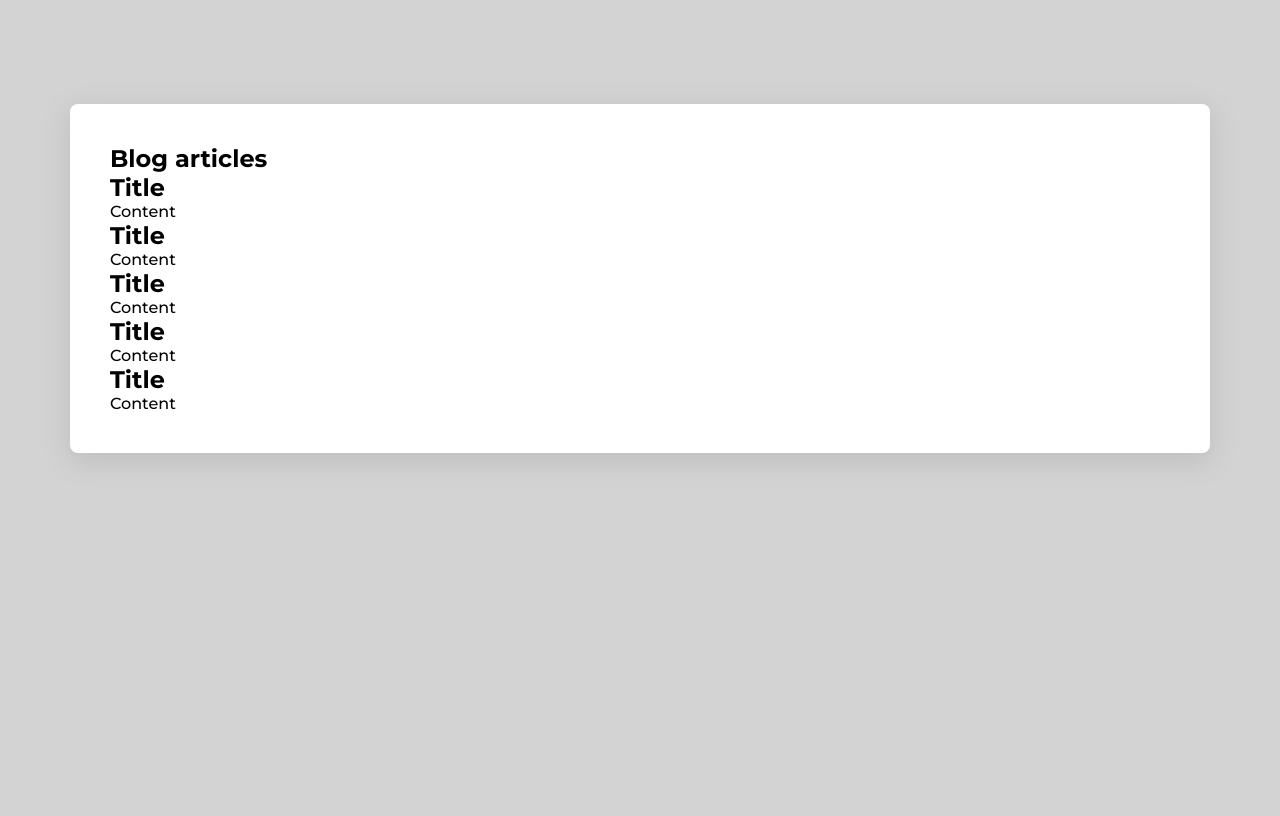
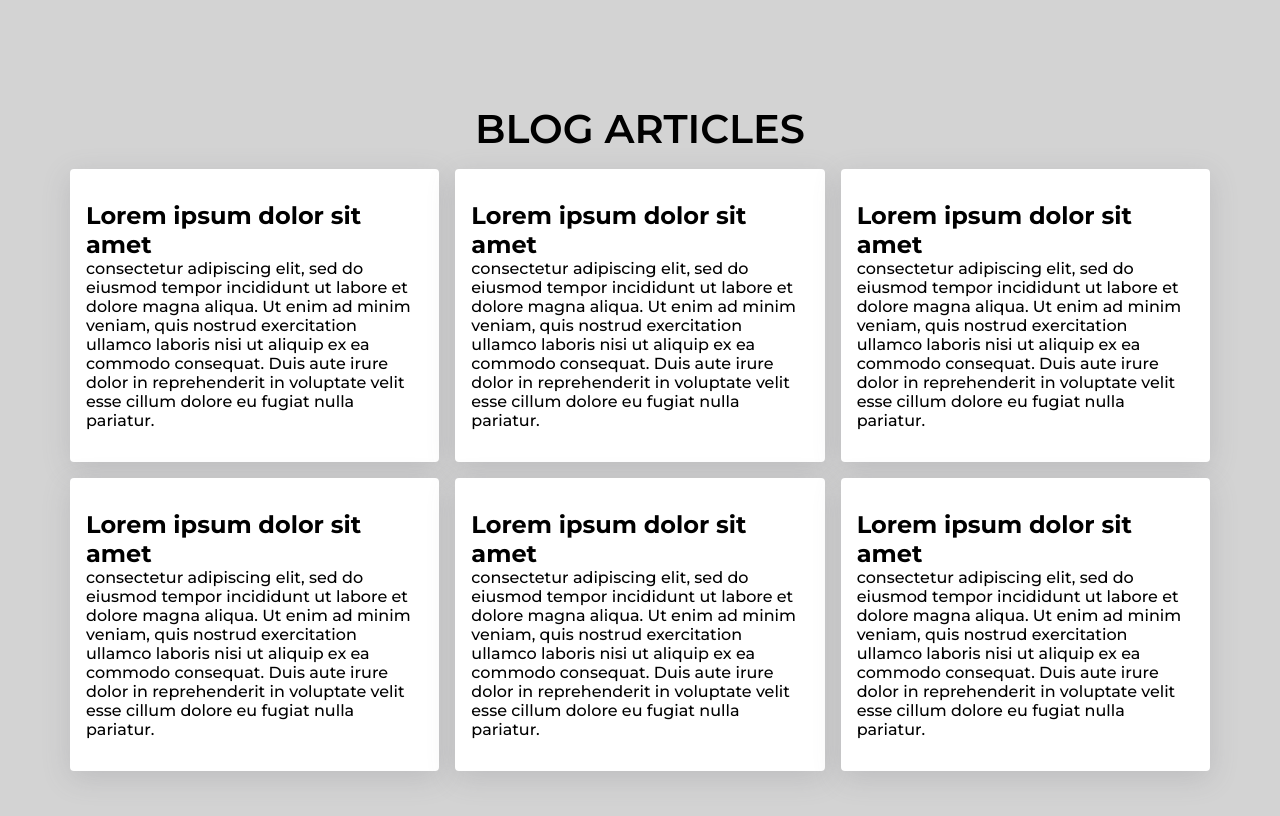
Before and after one commit to alancleyton/dj-simple-app, a Django app: page /blog/articles/ in a window 1280 px wide. Shown: the part 67-883 px from the top of the page. Run offline with Django 5.2, Linux system fonts and the light colour scheme.

Commit message:
fix article styles

```diff
--- a/blog/templates/blog/articles.html
+++ b/blog/templates/blog/articles.html
@@ -1,11 +1,14 @@
 {% extends "base.html" %}
 {% block content %}
-    <section class="articles">
-        <h2>Blog articles</h2>
-        {% include 'blog/partials/article.html' %}
-        {% include 'blog/partials/article.html' %}
-        {% include 'blog/partials/article.html' %}
-        {% include 'blog/partials/article.html' %}
-        {% include 'blog/partials/article.html' %}
+    <section>
+        <h1>Blog articles</h1>
+        <main class="articles">
+            {% include 'blog/partials/article.html' %}
+            {% include 'blog/partials/article.html' %}
+            {% include 'blog/partials/article.html' %}
+            {% include 'blog/partials/article.html' %}
+            {% include 'blog/partials/article.html' %}
+            {% include 'blog/partials/article.html' %}
+        </main>
     </section>
 {% endblock  %}
--- a/blog/templates/blog/partials/article.html
+++ b/blog/templates/blog/partials/article.html
@@ -1,8 +1,12 @@
 <article class="article">
     <header class="article__header">
-        <h2 class="article__title">Title</h2>
+        <h2 class="article__title">
+            Lorem ipsum dolor sit amet
+        </h2>
     </header>
     <body>
-        <p>Content</p>
+        <p>
+            consectetur adipiscing elit, sed do eiusmod tempor incididunt ut labore et dolore magna aliqua. Ut enim ad minim veniam, quis nostrud exercitation ullamco laboris nisi ut aliquip ex ea commodo consequat. Duis aute irure dolor in reprehenderit in voluptate velit esse cillum dolore eu fugiat nulla pariatur.
+        </p>
     </body>
 </article>
--- a/static/assets/css/main.css
+++ b/static/assets/css/main.css
@@ -75,15 +75,33 @@ ol, ul {
   color: var(--white);
 }
 
+section {
+  display: block;
+  margin: 4rem auto 2rem;
+  width: 100%;
+  max-width: 1140px;
+}
+
+h1 {
+  margin: 1rem 0;
+  font-size: 2.5rem;
+  font-weight: 600;
+  text-align: center;
+  text-transform: uppercase;
+}
 
 /* Articles */
 .articles {
-  display: block;
-  padding: 2.5rem;
-  width: 100%;
-  max-width: 1140px;
-  margin: 4rem auto 2rem;
+  display: flex;
+  align-items: center;
+  flex-wrap: wrap;
+  gap: 1rem;
+}
+
+.article {
+  flex: 1 350px;
+  padding: 2rem 1rem;
   background-color: var(--white);
   box-shadow: rgba(100, 100, 111, 0.2) 0px 7px 29px 0px;
-  border-radius: 8px;
+  border-radius: 4px;
 }
```
